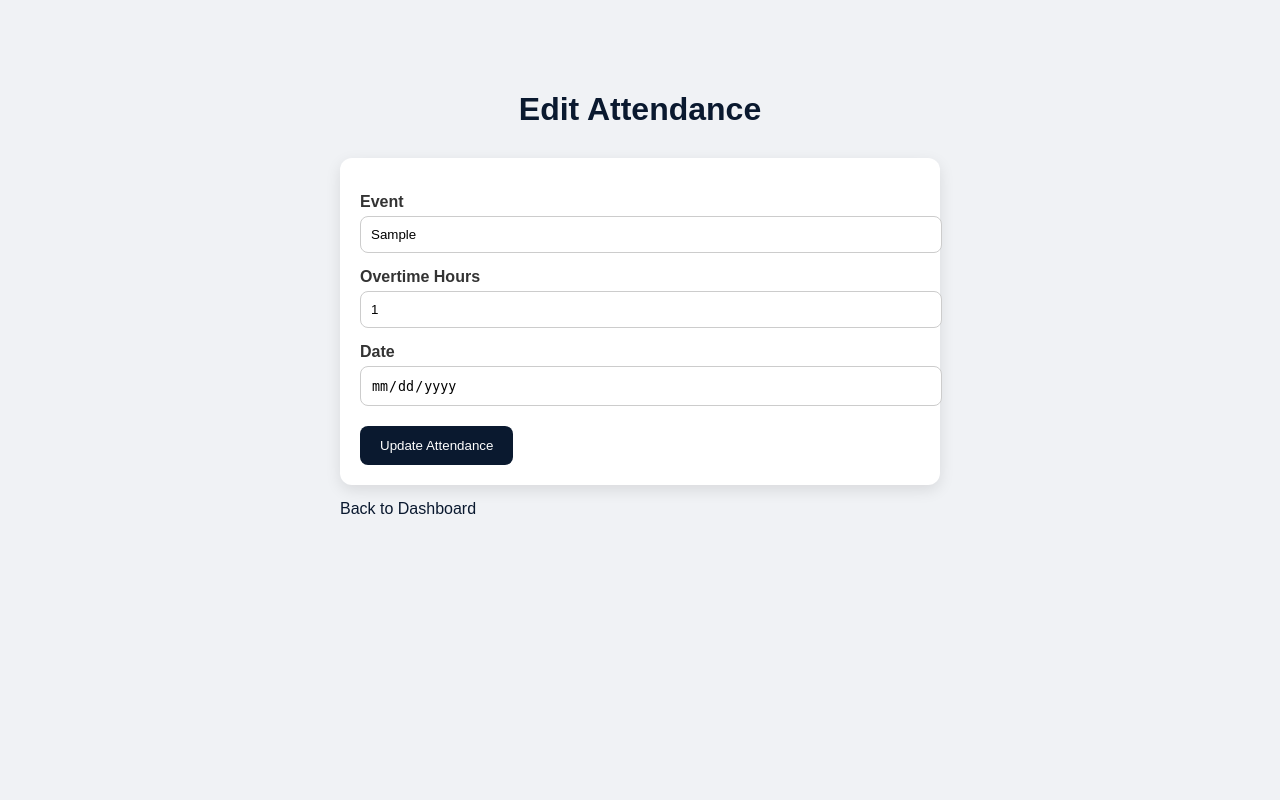
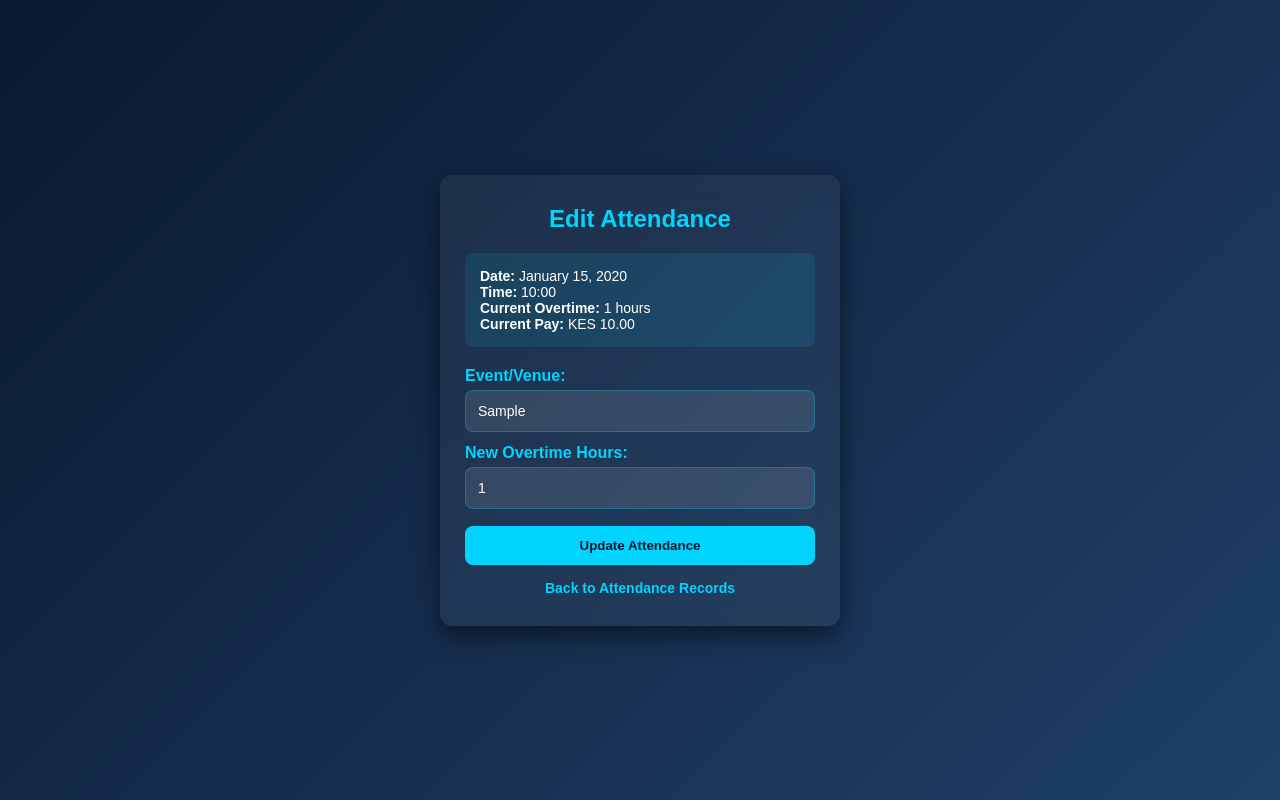
Before and after one commit to gitonga309/soundfusionattendance, a Django app: page /edit-attendance/1/ in a window 1280 px wide. Run offline with Django 5.2, Linux system fonts and the light colour scheme; a user stored in the database is signed in; tables that the repository leaves empty hold one stand-in row (values such as "Sample post").

Commit message:
Chnaged html ,forms.py and chnaged views markattendance and edit attendance

```diff
--- a/attendance/templates/attendance/edit_attendance.html
+++ b/attendance/templates/attendance/edit_attendance.html
@@ -5,36 +5,135 @@
   <meta name="viewport" content="width=device-width, initial-scale=1.0">
   <title>Edit Attendance | Sound Fusion</title>
   <style>
-  body { font-family:sans-serif; margin:0; background:#f0f2f5; }
-  .container { max-width:600px; margin:50px auto; padding:20px; }
-  h1 { text-align:center; color:#0a192f; margin-bottom:30px; }
-  form { background:#fff; padding:20px; border-radius:12px; box-shadow:0 5px 15px rgba(0,0,0,0.1); }
-  label { display:block; margin-top:15px; font-weight:bold; color:#333; }
-  input, select { width:100%; padding:10px; margin-top:5px; border-radius:8px; border:1px solid #ccc; }
-  button { margin-top:20px; padding:12px 20px; background:#0a192f; color:#fff; border:none; border-radius:8px; cursor:pointer; transition:0.3s; }
-  button:hover { background:#1f4068; }
-  a { display:inline-block; margin-top:15px; text-decoration:none; color:#0a192f; }
+    * {
+      box-sizing: border-box;
+      margin: 0;
+      padding: 0;
+      font-family: "Poppins", sans-serif;
+    }
+    body {
+      display: flex;
+      justify-content: center;
+      align-items: center;
+      min-height: 100vh;
+      background: linear-gradient(135deg, #0a192f, #1f4068);
+      color: #fff;
+      padding: 20px;
+    }
+    .edit-container {
+      background: rgba(255, 255, 255, 0.05);
+      backdrop-filter: blur(12px);
+      padding: 30px 25px;
+      border-radius: 12px;
+      width: 100%;
+      max-width: 400px;
+      text-align: center;
+      box-shadow: 0 10px 25px rgba(0,0,0,0.5);
+    }
+    h2 {
+      margin-bottom: 20px;
+      font-size: 24px;
+      color: #00d4ff;
+    }
+    .record-info {
+      background: rgba(0, 212, 255, 0.1);
+      padding: 15px;
+      border-radius: 8px;
+      margin-bottom: 20px;
+      font-size: 14px;
+      text-align: left;
+    }
+    form {
+      display: flex;
+      flex-direction: column;
+      gap: 12px;
+    }
+    .form-group {
+      text-align: left;
+    }
+    .form-group label {
+      display: block;
+      margin-bottom: 5px;
+      font-weight: bold;
+      color: #00d4ff;
+    }
+    input {
+      padding: 12px;
+      border-radius: 8px;
+      border: 1px solid #00d4ff44;
+      outline: none;
+      font-size: 14px;
+      background: rgba(255,255,255,0.1);
+      color: #fff;
+      transition: 0.3s;
+      width: 100%;
+    }
+    input:focus {
+      border-color: #00d4ff;
+      background: rgba(255,255,255,0.15);
+    }
+    button {
+      padding: 12px;
+      border-radius: 8px;
+      border: none;
+      background-color: #00d4ff;
+      color: #0a192f;
+      font-weight: bold;
+      cursor: pointer;
+      transition: 0.3s;
+      margin-top: 5px;
+    }
+    button:hover {
+      background-color: #00a9cc;
+    }
+    .back-link {
+      margin-top: 15px;
+      font-size: 14px;
+    }
+    .back-link a {
+      color: #00d4ff;
+      text-decoration: none;
+      font-weight: bold;
+    }
+    .back-link a:hover {
+      text-decoration: underline;
+    }
   </style>
 </head>
 <body>
-<div class="container">
-  <h1>Edit Attendance</h1>
+  <div class="edit-container">
+    <h2>Edit Attendance</h2>
+
+    <div class="record-info">
+      <strong>Date:</strong> {{ record.date|date:"F j, Y" }}<br>
+      <strong>Time:</strong> {{ record.check_in_time|time:"H:i" }}<br>
+      <strong>Current Overtime:</strong> {{ record.overtime_hours }} hours<br>
+      <strong>Current Pay:</strong> KES {{ record.amount_paid }}
+    </div>
 
     <form method="POST">
       {% csrf_token %}
-    <label for="event">Event</label>
-    <input type="text" id="event" name="event" value="{{ record.event }}" required>
 
-    <label for="overtime_hours">Overtime Hours</label>
-    <input type="number" id="overtime_hours" name="overtime_hours" value="{{ record.overtime_hours }}" min="0">
+      <div class="form-group">
+        <label for="event">Event/Venue:</label>
+        <input type="text" name="event" id="event"
+               value="{{ record.event|default:'' }}"
+               placeholder="Enter event or venue name" required>
+      </div>
 
-    <label for="date">Date</label>
-    <input type="date" id="date" name="date" value="{{ record.date }}" readonly>
+      <div class="form-group">
+        <label for="overtime_hours">New Overtime Hours:</label>
+        <input type="number" name="overtime_hours" id="overtime_hours"
+               value="{{ record.overtime_hours }}"
+               min="0" max="24" placeholder="0" required>
+      </div>
 
       <button type="submit">Update Attendance</button>
     </form>
 
-  <a href="{% url 'dashboard' %}">Back to Dashboard</a>
+    <div class="back-link">
+      <a href="{% url 'view_attendance' %}">Back to Attendance Records</a>
+    </div>
   </div>
 </body>
 </html>
--- a/attendance/views.py
+++ b/attendance/views.py
@@ -78,6 +78,7 @@ def view_attendance(request):
         'total_balance': total_balance  # You were missing this line
     })
 
+
 @login_required
 def mark_attendance(request):
     today = timezone.now().date()
@@ -95,12 +96,14 @@ def mark_attendance(request):
         form = AttendanceForm(request.POST, instance=record)
         if form.is_valid():
             record = form.save(commit=False)
+
+            # Force today's date and current time
+            record.date = today
+            record.check_in_time = timezone.now().time()
+
             # Calculate amount_paid based on overtime
             record.amount_paid = 1000 + (record.overtime_hours * 100)
             record.save()
-
-            # REMOVE the manual balance update - let the signal handle it
-            # The signal will automatically update balance when record is created
 
             messages.success(request, "Attendance marked successfully!")
             return redirect('dashboard')
@@ -110,7 +113,8 @@ def mark_attendance(request):
     return render(request, 'attendance/mark_attendance.html', {
         'form': form,
         'record': record,
-        'created': created
+        'created': created,
+        'today': today
     })
 
 @login_required
@@ -118,28 +122,33 @@ def edit_attendance(request, record_id):
     record = get_object_or_404(AttendanceRecord, pk=record_id, user=request.user)
 
     if request.method == 'POST':
-        # Only allow editing overtime
+        # Get old amount for balance adjustment
+        old_amount = record.amount_paid
+        old_overtime = record.overtime_hours
+
+        # Get new overtime from form
         overtime_hours = request.POST.get('overtime_hours')
+        event = request.POST.get('event', record.event)
+
         try:
             overtime_hours = int(overtime_hours)
-        except ValueError:
-            messages.error(request, "Overtime must be a number")
+        except (ValueError, TypeError):
+            messages.error(request, "Overtime must be a valid number")
             return redirect('view_attendance')
-
-        # Get old amount for balance adjustment
-        old_amount = record.amount_paid
 
         # Update record
         record.overtime_hours = overtime_hours
+        record.event = event
         record.amount_paid = 1000 + (overtime_hours * 100)
         record.save()
 
         # Update profile balance with the difference
         profile = Profile.objects.get(user=request.user)
-        profile.balance += (record.amount_paid - old_amount)
+        amount_difference = record.amount_paid - old_amount
+        profile.balance += amount_difference
         profile.save()
 
-        messages.success(request, "Overtime updated successfully!")
+        messages.success(request, f"Attendance updated! Overtime: {old_overtime} → {overtime_hours} hours")
         return redirect('view_attendance')
 
     return render(request, 'attendance/edit_attendance.html', {'record': record})
```
Also changed, not shown: attendance/forms.py (+13 -10 lines), attendance/templates/attendance/mark_attendance.html (+67 -3 lines). Lines whose indentation alone changed are shown as unchanged.
